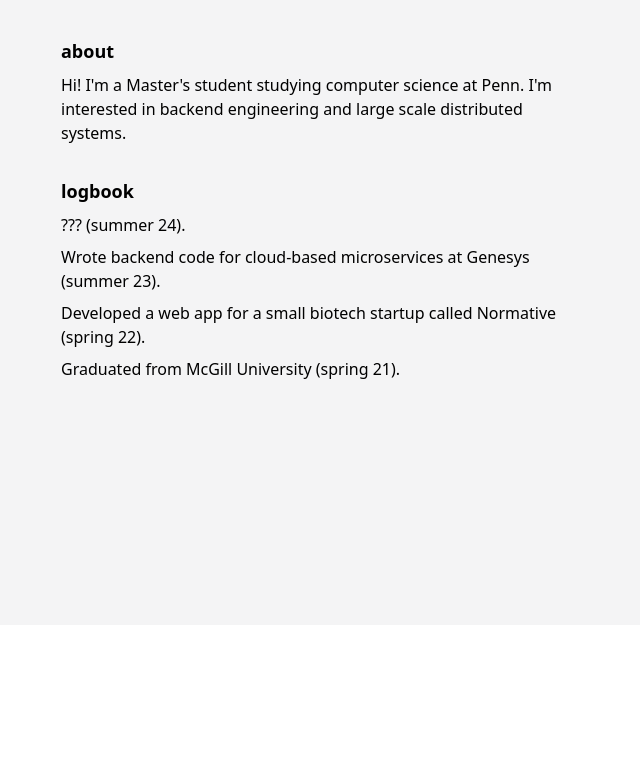
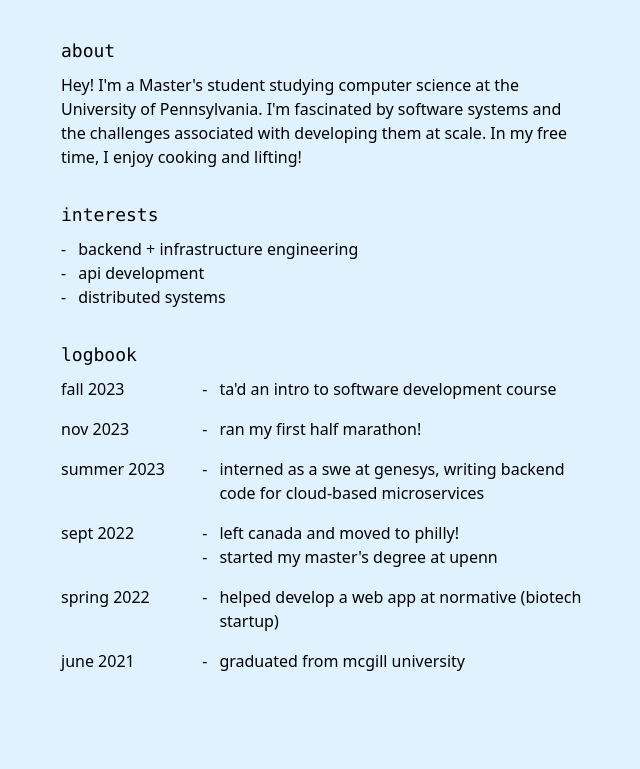
Before and after one commit to bilala45/personal-website-v2, a Gatsby site: page /about in a window 1280 px wide. Shown: the part 175-944 px from the top of the page, without its empty margins (315-955 px from the left). Before the commit the page ends 800 px from the top, so only its background shows below. Built offline with nearby package versions, Linux system fonts and the light colour scheme; Gatsby itself is replaced by a stand-in of ours.

Commit message:
Update content on about page

```diff
--- a/src/components/header.tsx
+++ b/src/components/header.tsx
@@ -12,7 +12,7 @@ const Header: React.FC<HeaderProps> = ({
 
   const headerStyle = (fromHome: boolean, loadContent: boolean) => {
     if (fromHome) {
-      return `pt-20 transition-transform duration-[300ms] ease-in ${
+      return `pt-20 transition-transform duration-[500ms] ${
         loadContent ? "translate-y-0" : "translate-y-[130%]"
       }`;
     } else {
--- a/src/pages/about.tsx
+++ b/src/pages/about.tsx
@@ -11,12 +11,14 @@ const AboutPage: React.FC<PageProps> = ({ location }: PageProps) => {
   }, []);
 
   const opacityTransition = (loadContent: boolean) =>
-    `transition-opacity duration-[1000ms] ease-in ${
+    `transition-opacity duration-[300ms] ease-in ${
       loadContent ? "opacity-100" : "opacity-0"
     }`;
 
+  const headerStyle = () => "font-mono font-medium text-lg";
+
   return (
-    <div className="min-w-screen min-h-screen bg-zinc-100">
+    <div className="min-w-screen min-h-screen bg-sky-100">
       <Header
         loadContent={loadContent}
         fromHome={location.state?.fromHome ?? false}
@@ -28,24 +30,63 @@ const AboutPage: React.FC<PageProps> = ({ location }: PageProps) => {
           opacityTransition(loadContent)
         }
       >
-        <div className="font-semibold text-lg">about</div>
+        <div className={headerStyle()}>about</div>
         <div className="pt-2">
-          Hi! I'm a Master's student studying computer science at Penn. I'm
-          interested in backend engineering and large scale distributed systems.
+          Hey! I'm a Master's student studying computer science at the
+          University of Pennsylvania. I'm fascinated by software systems and the
+          challenges associated with developing them at scale. In my free time,
+          I enjoy cooking and lifting!
         </div>
 
-        <div className="pt-8 font-semibold text-lg">logbook</div>
-        <div className="pt-2">??? (summer 24).</div>
+        <div className={"pt-8 " + headerStyle()}>interests</div>
         <div className="pt-2">
-          Wrote backend code for cloud-based microservices at Genesys (summer
-          23).
+          <span className="pr-3">-</span>backend + infrastructure engineering
         </div>
-        <div className="pt-2">
-          Developed a web app for a small biotech startup called Normative
-          (spring 22).
+        <div>
+          <span className="pr-3">-</span>api development
         </div>
-        <div className="pt-2">
-          Graduated from McGill University (spring 21).
+        <div>
+          <span className="pr-3">-</span>distributed systems
+        </div>
+
+        <div className={"pt-8 " + headerStyle()}>logbook</div>
+        <div className="grid grid-cols-10 gap-y-4 pt-2">
+          <div className="col-span-2">fall 2023</div>
+          <div className="col-span-1 text-right pr-3">-</div>
+          <div className="col-span-7">
+            ta'd an intro to software development course
+          </div>
+
+          <div className="col-span-2">nov 2023</div>
+          <div className="col-span-1 text-right pr-3">-</div>
+          <div className="col-span-7">ran my first half marathon!</div>
+
+          <div className="col-span-2">summer 2023</div>
+          <div className="col-span-1 text-right pr-3">-</div>
+          <div className="col-span-7">
+            interned as a swe at genesys, writing backend code for cloud-based
+            microservices
+          </div>
+
+          <div className="col-span-2">sept 2022</div>
+          <div className="col-span-1 text-right  pr-3">
+            <div>-</div>
+            <div>-</div>
+          </div>
+          <div className="col-span-7">
+            <div>left canada and moved to philly!</div>
+            <div>started my master's degree at upenn</div>
+          </div>
+
+          <div className="col-span-2">spring 2022</div>
+          <div className="col-span-1 text-right pr-3">-</div>
+          <div className="col-span-7">
+            helped develop a web app at normative (biotech startup)
+          </div>
+
+          <div className="col-span-2">june 2021</div>
+          <div className="col-span-1 text-right pr-3">-</div>
+          <div className="col-span-7">graduated from mcgill university</div>
         </div>
       </div>
     </div>
--- a/src/pages/index.tsx
+++ b/src/pages/index.tsx
@@ -24,7 +24,7 @@ const IndexPage: React.FC = () => {
   }, []);
 
   return (
-    <div className="grid place-content-center min-w-screen min-h-screen bg-sky-100 pb-20">
+    <div className="grid place-content-center min-w-screen min-h-screen bg-sky-100 pb-10">
       <div className={opacityTransition(loadContent)}>
         <div className="text-center">
           <h1 className="text-4xl md:text-5xl font-medium tracking-wide">
```
